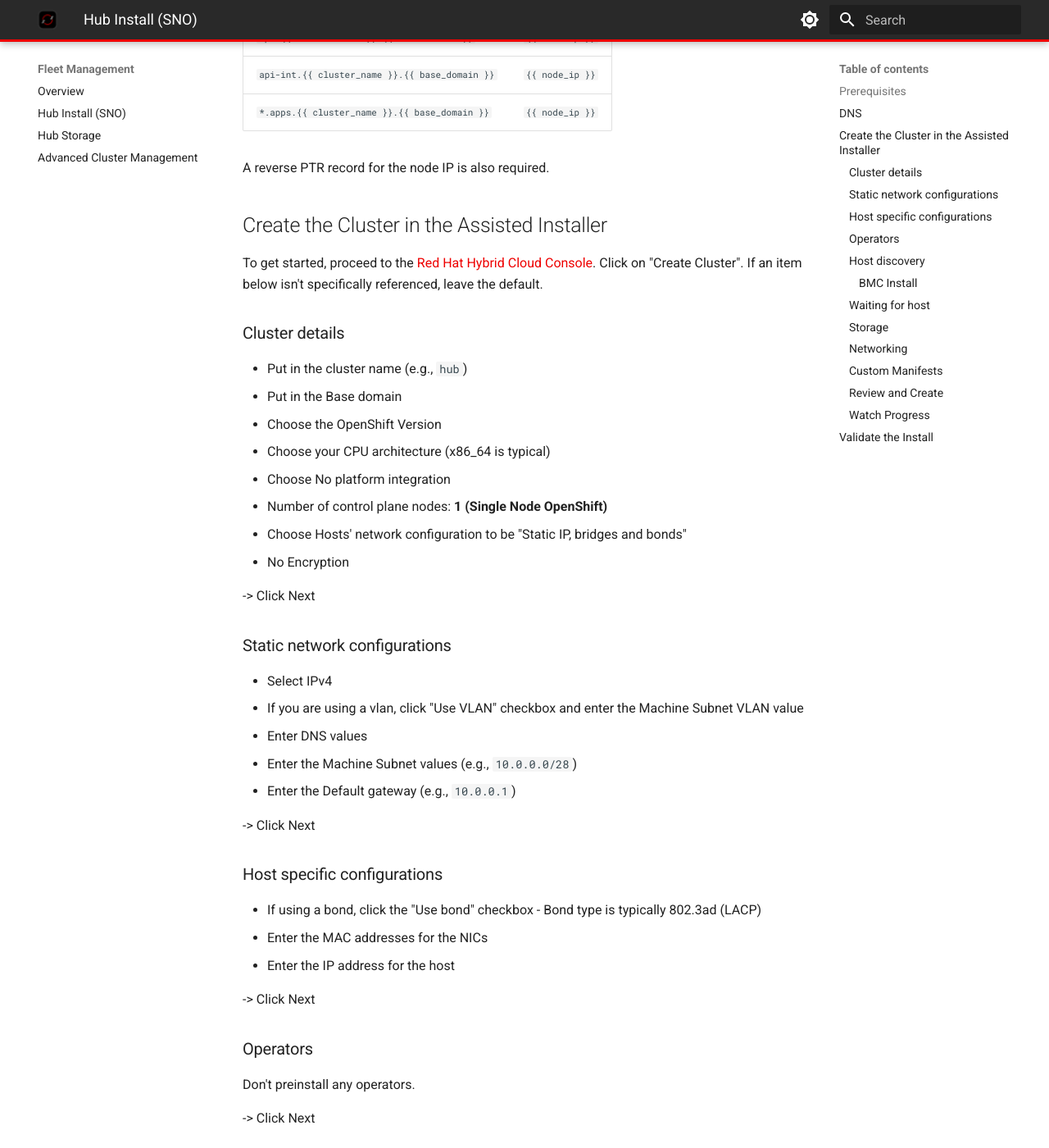
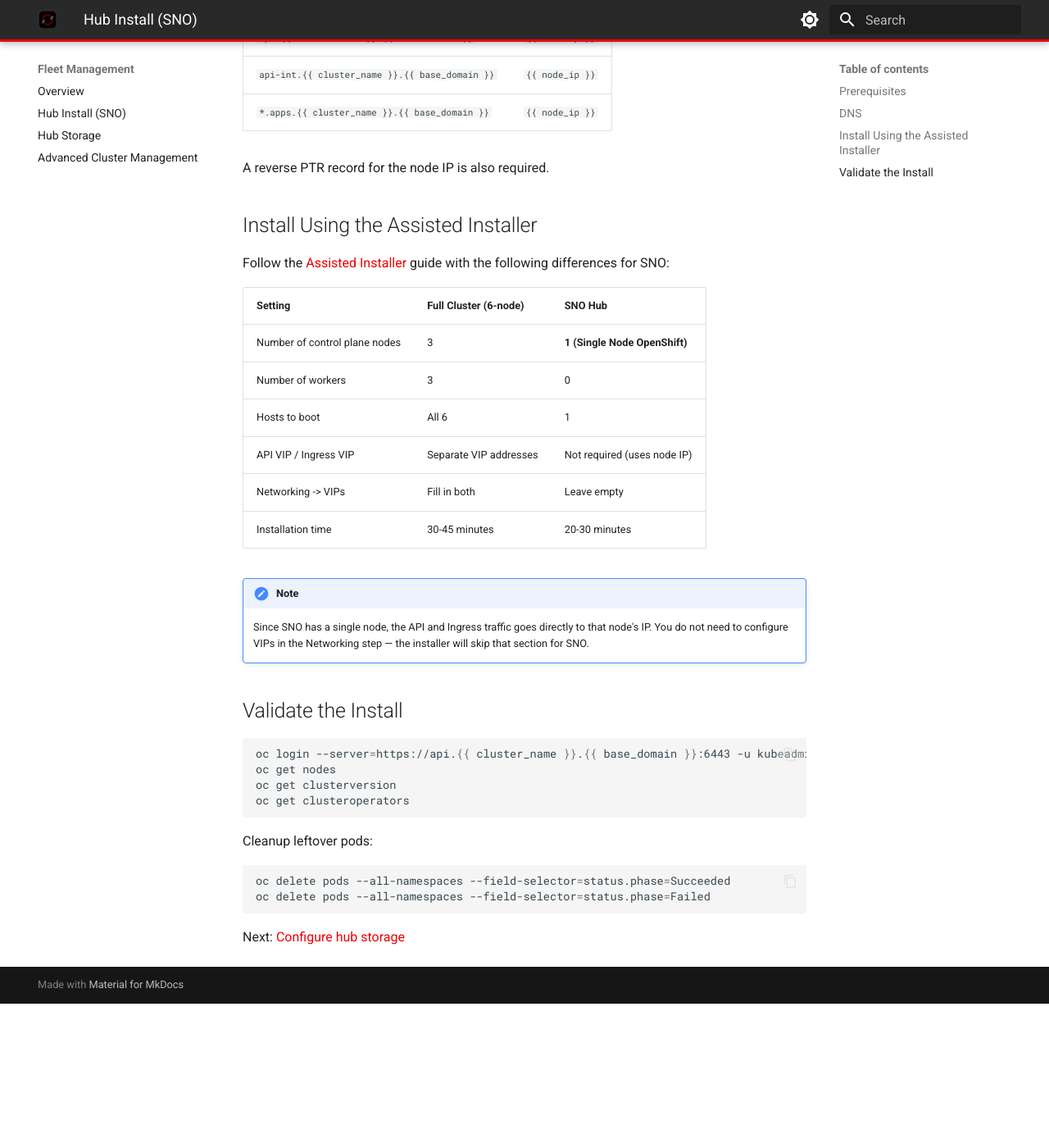
Before and after one commit to openshift-ssa/openshift-poc, an MkDocs documentation site: the page built from docs/fleet-management/sno-hub.md, in a window 1280 px wide and 1400 px high, scrolled down 621 px. Shown: the whole window at 82% size. Built offline with MkDocs 1.6.1 and Material for MkDocs 9.7.7, drawn with Linux system fonts in a browser that asks for light colours; plug-ins that fetch from the network failed and are left out; after the commit the page ends 1845 px from its top, so only the background shows below that; some of the changed text lies outside the part shown.

Commit message:
updated sno instructions

````diff
--- a/docs/fleet-management/sno-hub.md
+++ b/docs/fleet-management/sno-hub.md
@@ -20,114 +20,26 @@
 
 A reverse PTR record for the node IP is also required.
 
-## Create the Cluster in the Assisted Installer
+## Install Using the Assisted Installer
 
-To get started, proceed to the [Red Hat Hybrid Cloud Console](https://console.redhat.com/openshift/assisted-installer/clusters). Click on "Create Cluster". If an item below isn't specifically referenced, leave the default.
+Follow the [Assisted Installer](../standalone/assisted-installer.md) guide with the following differences for SNO:
 
-### Cluster details
+| Setting                        | Full Cluster (6-node)           | SNO Hub                        |
+| ------------------------------ | ------------------------------- | ------------------------------ |
+| Number of control plane nodes  | 3                               | **1 (Single Node OpenShift)**  |
+| Number of workers              | 3                               | 0                              |
+| Hosts to boot                  | All 6                           | 1                              |
+| API VIP / Ingress VIP          | Separate VIP addresses          | Not required (uses node IP)    |
+| Networking -> VIPs             | Fill in both                    | Leave empty                    |
+| Installation time              | 30-45 minutes                   | 20-30 minutes                  |
 
-- Put in the cluster name (e.g., `hub`)
-- Put in the Base domain
-- Choose the OpenShift Version
-- Choose your CPU architecture (x86_64 is typical)
-- Choose No platform integration
-- Number of control plane nodes: **1 (Single Node OpenShift)**
-- Choose Hosts' network configuration to be "Static IP, bridges and bonds"
-- No Encryption
-
--> Click Next
-
-### Static network configurations
-
-- Select IPv4
-- If you are using a vlan, click "Use VLAN" checkbox and enter the Machine Subnet VLAN value
-- Enter DNS values
-- Enter the Machine Subnet values (e.g., `10.0.0.0/28`)
-- Enter the Default gateway (e.g., `10.0.0.1`)
-
--> Click Next
-
-### Host specific configurations
-
-- If using a bond, click the "Use bond" checkbox
-    - Bond type is typically 802.3ad (LACP)
-- Enter the MAC addresses for the NICs
-- Enter the IP address for the host
-
--> Click Next
-
-### Operators
-
-Don't preinstall any operators.
-
--> Click Next
-
-### Host discovery
-
-- Click on the "Add hosts" button at the top of the page
-- For "Provisioning type", select "Full image file - Download a self-contained ISO"
-- Add the SSH public key (from `~/.ssh/ocp.pub`)
-- If you have a specific [proxy](../prerequisites/networking.md#proxy-configuration) configuration, use the "Show proxy settings" checkbox
-- If you have a [MITM proxy](../prerequisites/networking.md#how-to-determine-if-you-have-a-mitm-proxy), click "Configure cluster-wide trusted certificates" and add the cert
-- Click "Generate Discovery ISO" and save the ISO file
-
-#### BMC Install
-
-- If you are using a BMC web interface, save the ISO file locally and attach it
-- The web interfaces for BMC installs can be finicky. If you have a web server, host it there. Or use the Discovery ISO URL.
-
-### Waiting for host
-
-- Boot the host with the ISO
-- Wait for the single host to present itself in the UI
-- Update the Hostname and Role
-- Wait for the status to be "Ready"
-
--> Click Next
-
-### Storage
-
-- Ensure the correct disk is selected for the installation disk
-- Deselect format for any network based storage
-
--> Click Next
-
-### Networking
-
-- Select Cluster-managed networking
-- Select Network type of Open Virtual Networking (OVN)
-- Select the correct machine network
-- Leave "Use the same host discovery SSH key" checkbox selected
-
--> Click Next
-
-### Custom Manifests
-
-- No custom manifests
-
--> Click Next
-
-### Review and Create
-
--> Install cluster
-
-### Watch Progress
-
-- Installation progress will show the steps being taken
-- Installation typically takes 20-30 minutes for SNO
-
-Wait for it...
-
-- Copy the Web Console URL
-- User name is kubeadmin
-- Copy the Password
-- Login to the Web Console
-- Wait for the Operators to finish updating and everything to be green
+!!! note
+    Since SNO has a single node, the API and Ingress traffic goes directly to that node's IP. You do not need to configure VIPs in the Networking step — the installer will skip that section for SNO.
 
 ## Validate the Install
 
 ```bash
-oc login --server=https://api.hub.ocp.basedomain.com:6443 -u kubeadmin -p {{ password }}
+oc login --server=https://api.{{ cluster_name }}.{{ base_domain }}:6443 -u kubeadmin -p {{ password }}
 oc get nodes
 oc get clusterversion
 oc get clusteroperators
--- a/mkdocs.yaml
+++ b/mkdocs.yaml
@@ -70,16 +70,16 @@
       - DNS: prerequisites/dns.md
       - Storage: prerequisites/storage.md
       - Installation Host: prerequisites/installation-host.md
+  - Fleet Management:
+      - Overview: fleet-management/index.md
+      - Hub Install (SNO): fleet-management/sno-hub.md
+      - Hub Storage: fleet-management/hub-storage.md
+      - Advanced Cluster Management: fleet-management/acm.md
   - Standalone Cluster:
       - Overview: standalone/index.md
       - Assisted Installer: standalone/assisted-installer.md
       - Agent-Based Installer: standalone/agent-based.md
       - Troubleshooting: standalone/troubleshooting.md
-  - Fleet Management:
-      - Overview: fleet-management/index.md
-      - Hub Install (SNO): fleet-management/sno-hub.md
-      - Hub Storage: fleet-management/hub-storage.md
-      - Advanced Cluster Management: fleet-management/acm.md
   - Post-Installation:
       - Overview: post-installation/index.md
       # required
@@ -92,6 +92,7 @@
       - Workload Availability: post-installation/workload-availability.md
       - Virtualization: post-installation/virtualization.md
       - OpenShift GitOps: post-installation/openshift-gitops.md
+      - MultiCluster Observability: post-installation/multicluster-observability.md
       - POC Banner: post-installation/poc-banner.md
       # operations
       - Add Worker Node: post-installation/add-worker-node.md
````
Also changed, not shown: docs/fleet-management/hub-storage.md (+11 -81 lines), docs/post-installation/multicluster-observability.md (added, +110 -0 lines), docs/post-installation/storage.md (+8 -5 lines).
